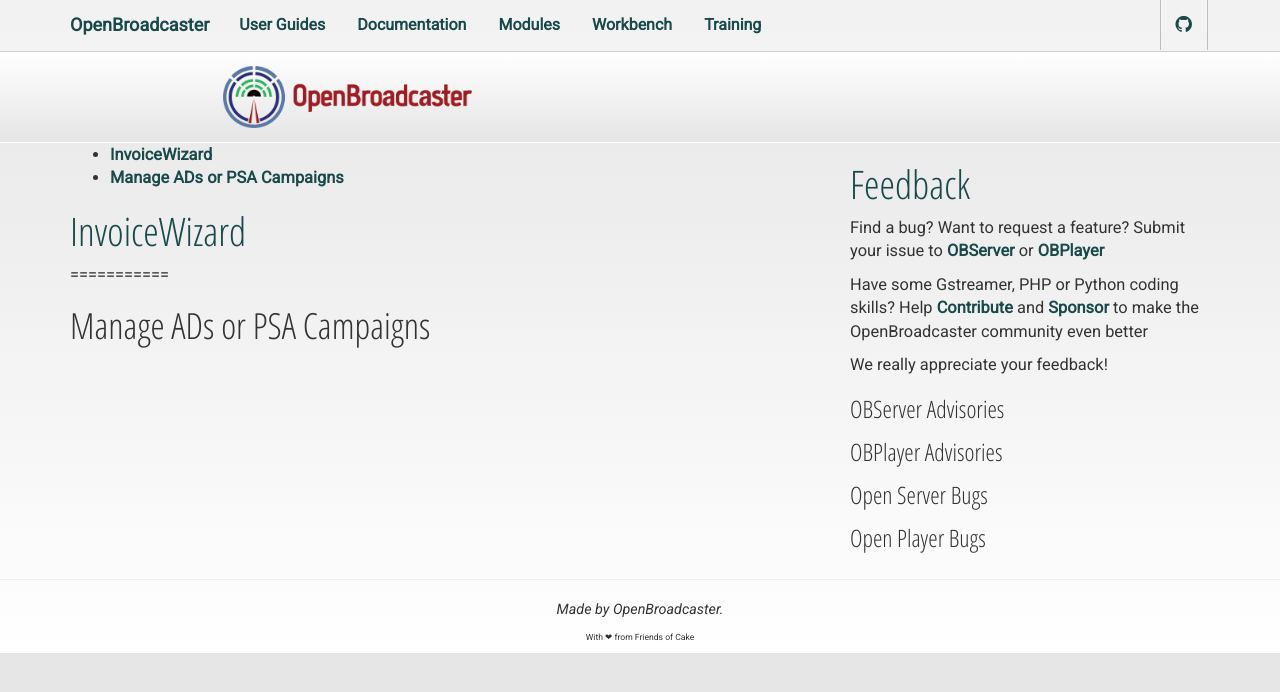
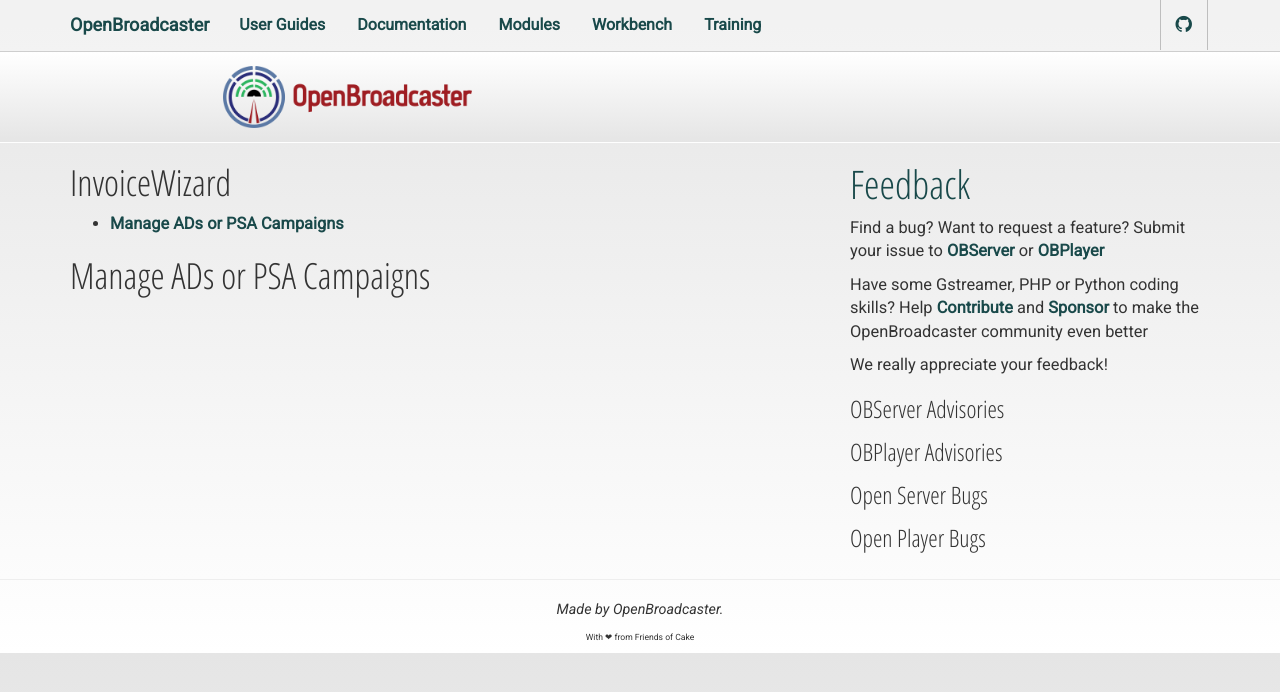
Before and after one commit to openbroadcaster/invoice-wizard, a Jekyll site: the page built from index.md, in a window 1280 px wide. Shown: the top 692 px of the page. Built offline with Jekyll 4.4.1, drawn with Linux system fonts in a browser that asks for light colours.

Commit message:
Update index.md

```diff
--- a/index.md
+++ b/index.md
@@ -3,10 +3,10 @@
 title: index
 ---
 
+# InvoiceWizard
+{:.no_toc}
+
 * TOC
 {:toc}
 
-## InvoiceWizard
-===========
-
 #  Manage ADs or PSA Campaigns
```
